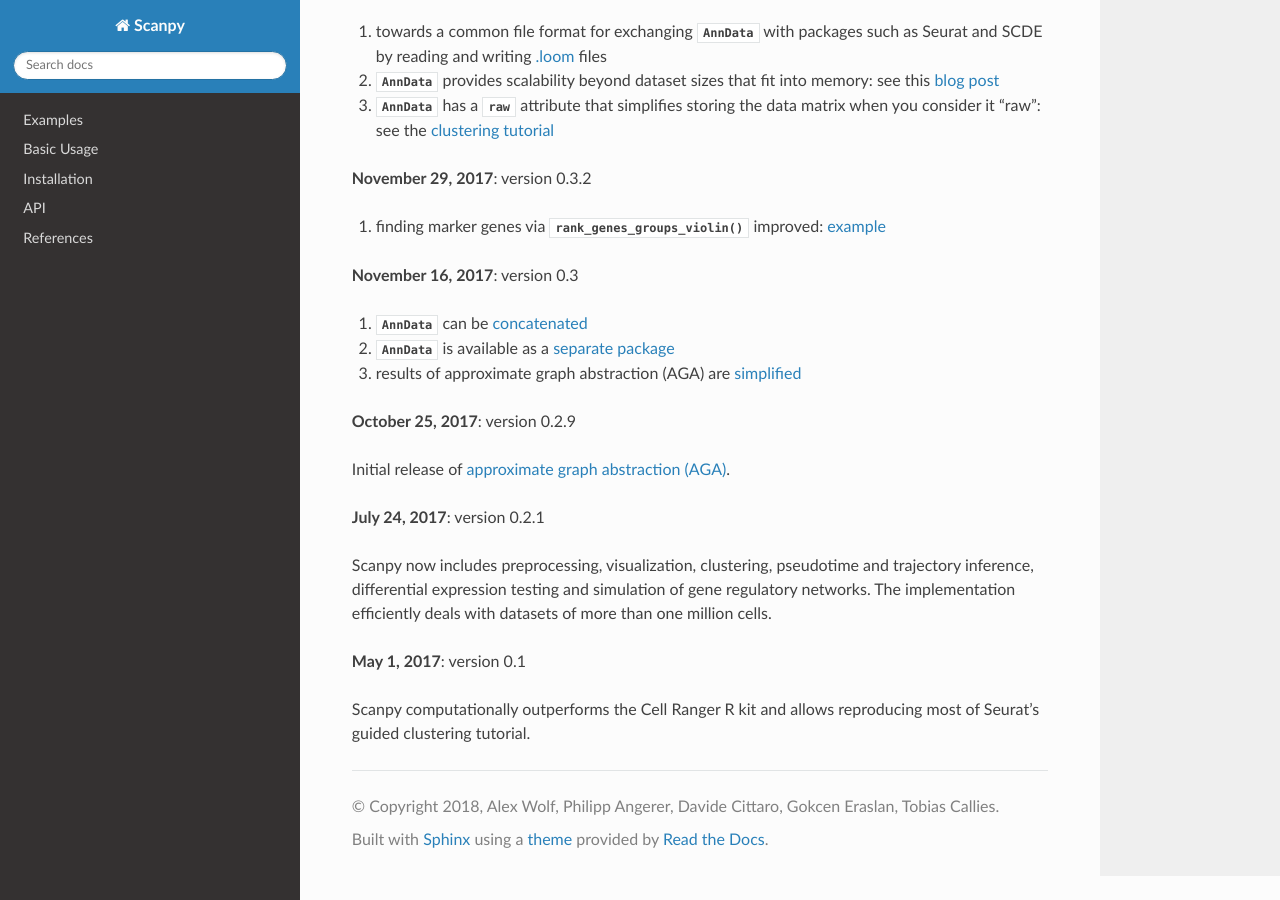
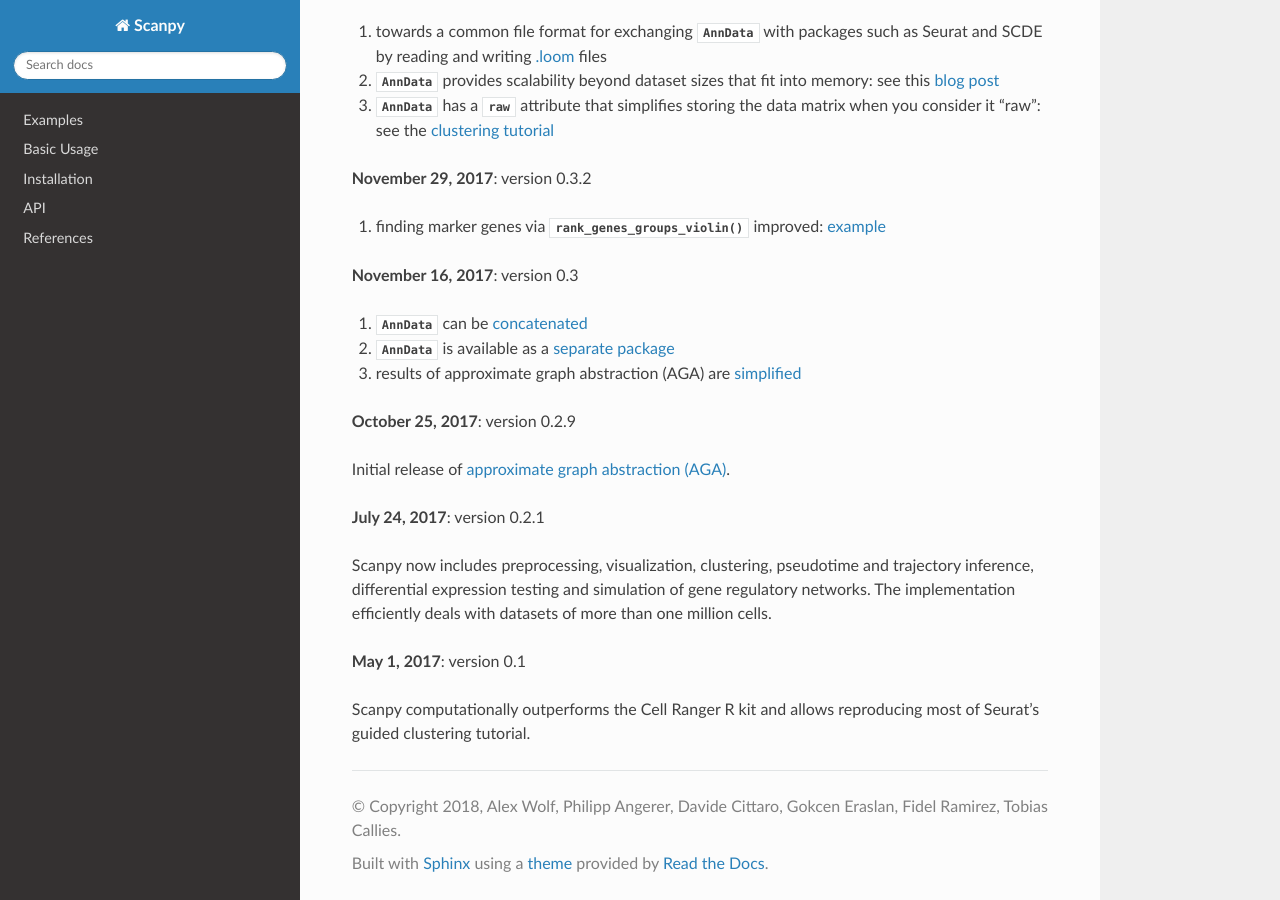
Before and after one commit to scverse/scanpy, a Sphinx documentation site: the page built from docs/release_notes.rst, in a window 1280 px wide and 900 px high, scrolled down 2853 px. Built offline with Sphinx 7.4.7 and the Read the Docs theme 2.0.0, drawn with Linux system fonts in a browser that asks for light colours; the version number could not be read and is left out; some of the changed text lies outside the part shown.

Commit message:
added Fidel as author

```diff
--- a/docs/conf.py
+++ b/docs/conf.py
@@ -65,7 +65,7 @@
 source_suffix = '.rst'
 master_doc = 'index'
 project = 'Scanpy'
-author = 'Alex Wolf, Philipp Angerer, Davide Cittaro, Gokcen Eraslan, Tobias Callies'
+author = 'Alex Wolf, Philipp Angerer, Davide Cittaro, Gokcen Eraslan, Fidel Ramirez, Tobias Callies'
 copyright = f'{datetime.now():%Y}, {author}'
 
 version = scanpy.__version__.replace('.dirty', '')
--- a/docs/release_notes.rst
+++ b/docs/release_notes.rst
@@ -8,7 +8,7 @@
 Version 1.2.1 :small:`June 9, 2018`
 -----------------------------------
 
-- :func:`pl.highest_expr_genes` for quality control, plot genes with highest mean fraction of cells, similar to plotQC of *Scater* [McCarthy17]_
+- :func:`pl.highest_expr_genes` for quality control, plot genes with highest mean fraction of cells, similar to plotQC of *Scater* [McCarthy17]_ - thanks to F Ramirez
 
 
 Version 1.2 :small:`June 8, 2018`
--- a/setup.py
+++ b/setup.py
@@ -13,7 +13,7 @@
 with open('README.rst', encoding='utf-8') as readme_f:
     readme = readme_f.read()
 
-author = 'Alex Wolf, Philipp Angerer, Davide Cittaro, Gokcen Eraslan, Tobias Callies'
+author = 'Alex Wolf, Philipp Angerer, Davide Cittaro, Gokcen Eraslan, Fidel Ramirez, Tobias Callies'
 
 setup(
     name=package_name,
```
